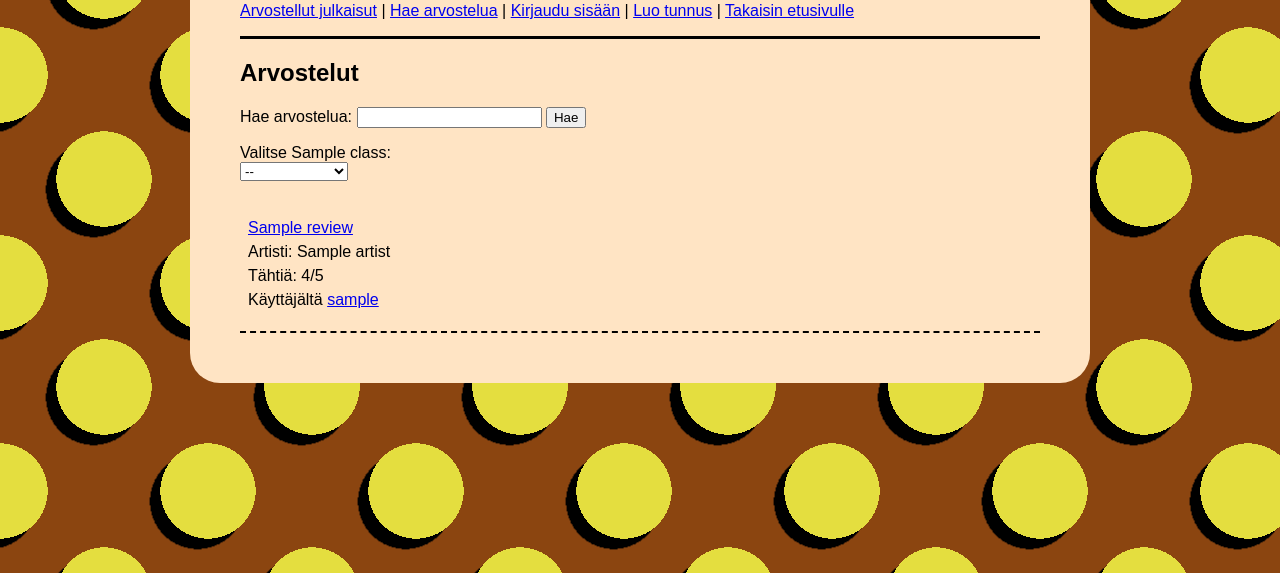
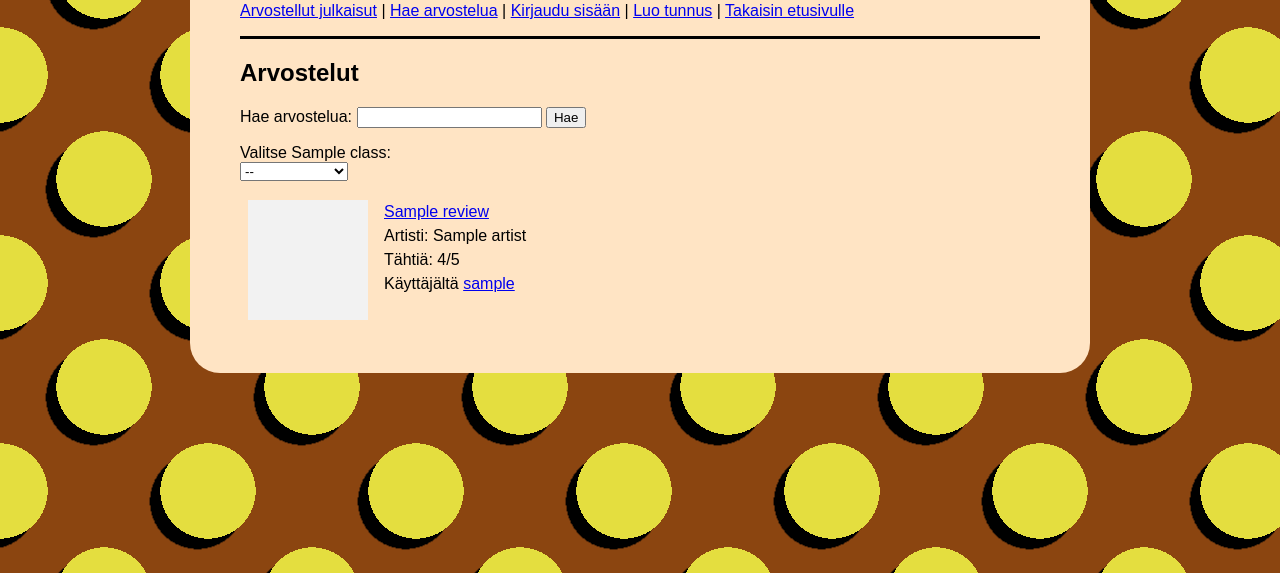
Before and after one commit to VilhoHeikkinen/tikawe_sovellus, a Flask app: template templates/index.html in a window 1280 px wide. Shown: the part 133-706 px from the top of the page. Run offline with Flask 3, Linux system fonts and the light colour scheme; the template is opened without the code that fills it: most values are stand-ins (such as "Sample title", 1, 10 or a date in 2020).

Commit message:
Add images to reviews and the reviews to the right of the image in the front page an

```diff
--- a/reviews.py
+++ b/reviews.py
@@ -19,6 +19,7 @@ def get_reviews():
                     r.album_name,
                     r.stars,
                     r.user_id,
+                    r.image IS NOT NULL has_image,
                     u.username
              FROM reviews r, users u
              WHERE r.user_id = u.id
--- a/static/main.css
+++ b/static/main.css
@@ -23,7 +23,9 @@ html {
 }
 
 .review_desc {
-  border-bottom: 2px dashed black;
+  display: flex;
+  align-items: flex-start;
+  gap: 1em;
   margin: 0;
   padding: 0.2em 0.5em;
   line-height: 1.5;
@@ -43,3 +45,10 @@ html {
   border-top: 2px solid black;
   line-height: 1.5;
 }
+
+.small-image,
+.small-image-placeholder {
+  width: 120px;
+  height: 120px;
+  background-color: #f2f2f2;
+}
--- a/templates/index.html
+++ b/templates/index.html
@@ -25,12 +25,17 @@ Arvostelusovellus
 </form>
 {% for review in reviews %}
   <div class="review_desc">
-    <p>
-      <a href="/review/{{ review.id }}">{{ review.album_name }}</a><br />
-      Artisti: {{ review.artist }}<br />
-      Tähtiä: {{ review.stars }}/5<br />
-      Käyttäjältä <a href="/user/{{ review.user_id }}">{{ review.username }}</a><br />
-    </p>
+      {% if review.has_image %}
+        <img class="small-image" src="/image/{{ review.id }}" />
+      {% else %}
+        <div class="small-image-placeholder"></div>
+      {% endif %}
+      <div class="review_info">
+        <a href="/review/{{ review.id }}">{{ review.album_name }}</a><br />
+        Artisti: {{ review.artist }}<br />
+        Tähtiä: {{ review.stars }}/5<br />
+        Käyttäjältä <a href="/user/{{ review.user_id }}">{{ review.username }}</a><br />
+      </div>
   </div>
 {% endfor %}
 {% endblock %}
```
